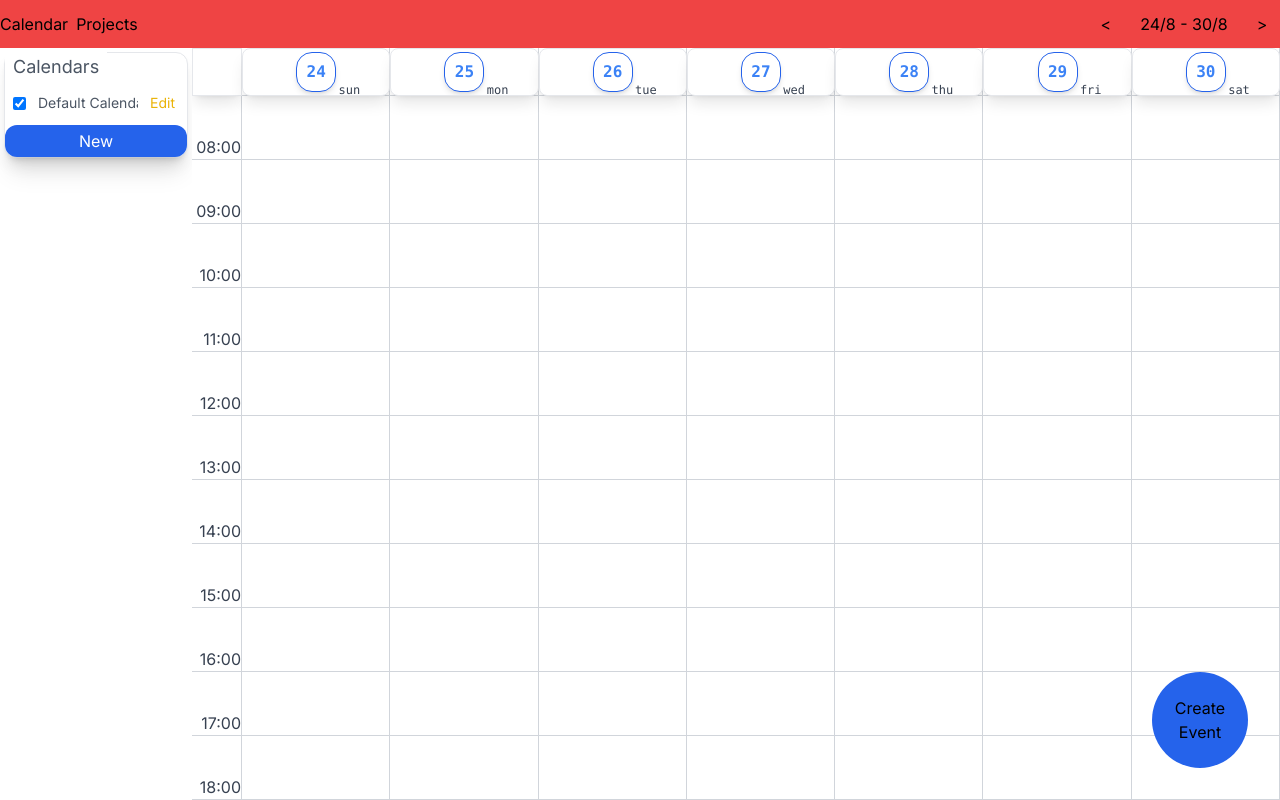
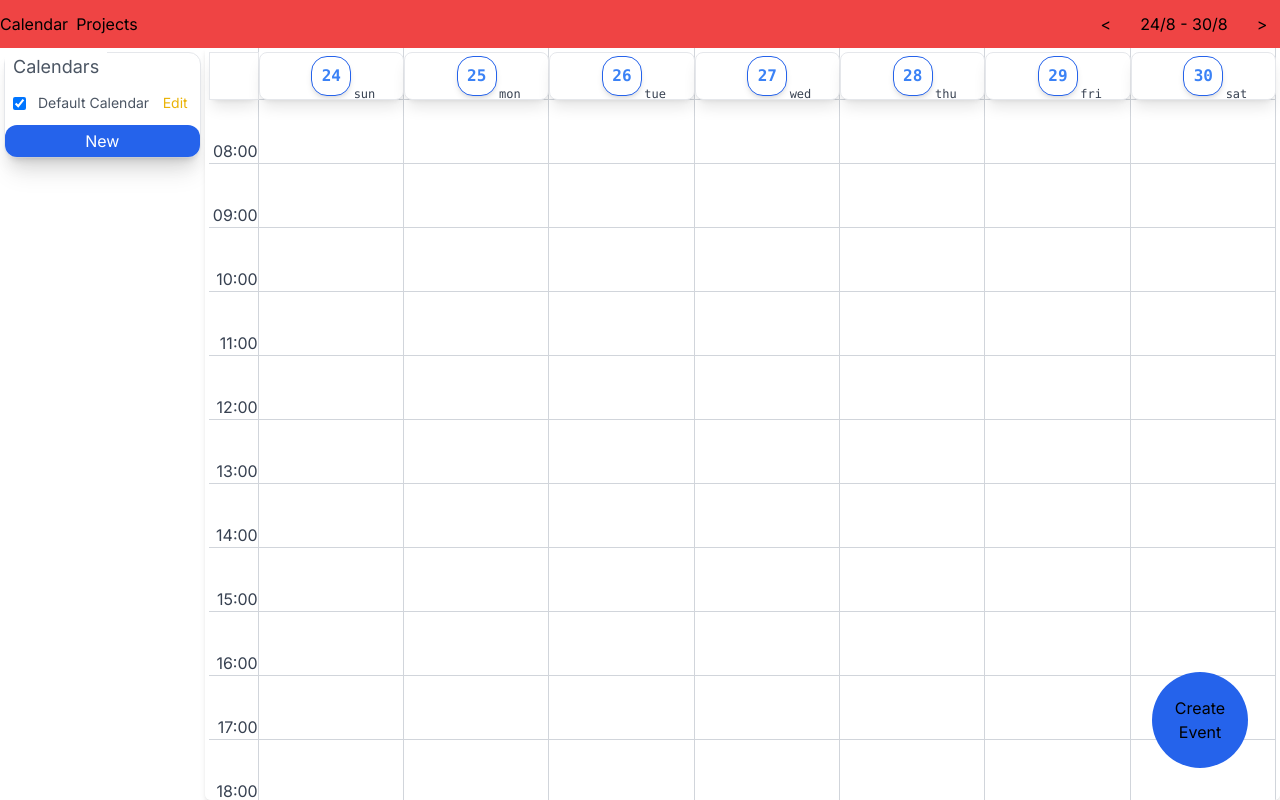
Before and after one commit to lucasduartesobreira/CalendarForge, a Next.js app: page / in a window 1280 px wide. Built offline with nearby package versions, Linux system fonts and the light colour scheme.

Commit message:
feat(calendarView): make calendar view float

```diff
--- a/app/page.tsx
+++ b/app/page.tsx
@@ -43,13 +43,12 @@ const CalendarContent = ({ startDate }: { startDate: Date }) => {
 
   return (
     <>
-      <SideBar
-        className="w-[15%]"
-        viewableCalendarsState={viewableCalendarsState}
-      />
-      <div className="w-[85%] max-h-[100%]">
+      <SideBar viewableCalendarsState={viewableCalendarsState} />
+      <div className="ml-auto w-[85%] max-h-[100%]">
         <CalendarWeek
-          style={"h-[100%] max-h-[100%]"}
+          style={
+            "h-[100%] max-h-[100%] p-[4px] rounded-b-md shadow-md bg-white"
+          }
           startDate={startDate}
           viewableCalendarsState={viewableCalendarsState}
         />
```
